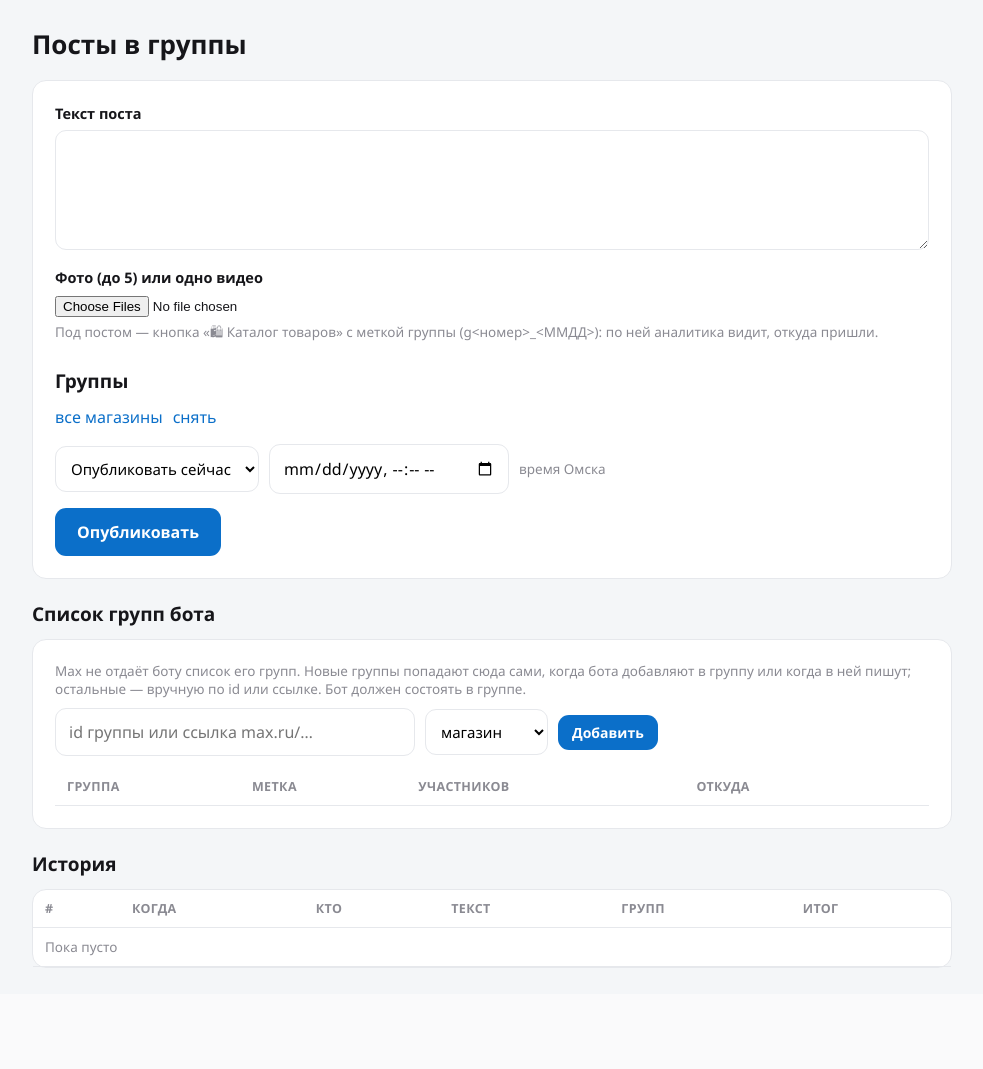
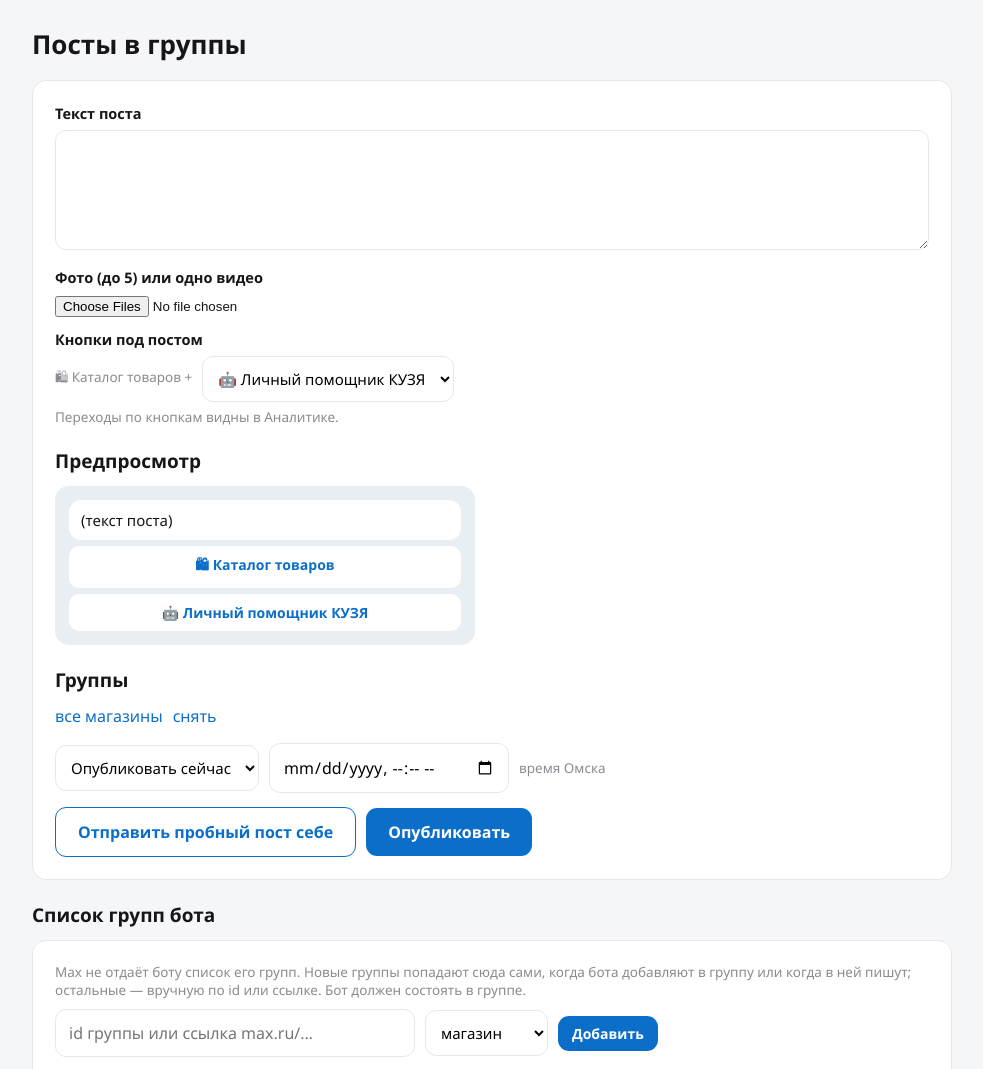
Before and after one commit to 9885710-droid/kuzya-admin, a FastAPI app: template app/templates/posts.html in a window 1280 px wide. Shown: the top 1069 px of the page, without its empty margins (148-1131 px from the left). Before the commit the page ends 968 px from the top, so only its background shows below. Run offline with FastAPI, Linux system fonts and the light colour scheme; the template is opened without the code that fills it, so the values that code supplies are empty; parts of the project's set-up code (start-up, migrations or seed data) failed here and were passed over.

Commit message:
Посты: две кнопки с меткой группы (Каталог + Личный помощник / Привязать карту), предпросмотр в виде сообщения Max, пробный пост себе; без технической подсказки про метку
Co-Authored-By: Claude Opus 5.5 <noreply@anthropic.com>

```diff
--- a/app/main.py
+++ b/app/main.py
@@ -121,6 +121,7 @@ CREATE TABLE IF NOT EXISTS kuzya_bot_chats (
 CREATE TABLE IF NOT EXISTS kuzya_scheduled_posts (
   id BIGSERIAL PRIMARY KEY, text TEXT, media JSONB, groups JSONB, run_at TIMESTAMPTZ, status TEXT NOT NULL,
   created_by TEXT, published_at TIMESTAMPTZ, result JSONB, created_at TIMESTAMPTZ NOT NULL DEFAULT NOW());
+ALTER TABLE IF EXISTS kuzya_scheduled_posts ADD COLUMN IF NOT EXISTS btn2 TEXT;
 CREATE TABLE IF NOT EXISTS kuzya_post_tags (
   tag TEXT PRIMARY KEY, chat_id BIGINT, title TEXT, post_id BIGINT, created_at TIMESTAMPTZ NOT NULL DEFAULT NOW());
 CREATE TABLE IF NOT EXISTS kuzya_loyalty_bindings (
@@ -680,8 +681,15 @@ def post_tag(number):
     return f"g{number}_{datetime.now(timezone(timedelta(hours=3))):%m%d}"     # метка по МСК, как у прежнего бота
 
 
-def post_keyboard(tag):
-    return maxbot.link_keyboard([[("🛍 Каталог товаров", f"https://max.ru/{BOT_USERNAME}?startapp={tag}")]])
+# вторая кнопка под постом (запрос Николая 07.11, как до аварии): чат с помощником или сразу привязка карты;
+# обе стартуют бота с меткой группы — аналитика видит источник (card_<метка> бот ведёт в карточный сценарий)
+POST_BTN2 = {"assistant": ("🤖 Личный помощник КУЗЯ", "{tag}"), "card": ("💳 Привязать карту", "card_{tag}")}
+
+
+def post_keyboard(tag, btn2="assistant"):
+    title, start = POST_BTN2.get(btn2, POST_BTN2["assistant"])
+    return maxbot.link_keyboard([[("🛍 Каталог товаров", f"https://max.ru/{BOT_USERNAME}?startapp={tag}")],
+                                 [(title, f"https://max.ru/{BOT_USERNAME}?start={start.format(tag=tag)}")]])
 
 
 async def add_chat(ref, by, source="manual", kind="shop"):
@@ -738,13 +746,13 @@ async def posts_chat_toggle(request: Request, chat_id: int):
     return RedirectResponse("/posts", status_code=303)
 
 
-async def publish(post_id, text, media, groups):
+async def publish(post_id, text, media, groups, btn2="assistant"):
     atts = await upload_all(media)
     results = []
     for g in groups:
         tag = post_tag(g["number"])
         try:
-            await maxbot.send(chat_id=g["chat_id"], text=text, attachments=atts + [post_keyboard(tag)])
+            await maxbot.send(chat_id=g["chat_id"], text=text, attachments=atts + [post_keyboard(tag, btn2)])
             await qx("INSERT INTO kuzya_post_tags(tag, chat_id, title, post_id) VALUES ($1,$2,$3,$4) ON CONFLICT (tag) DO UPDATE "
                      "SET post_id=EXCLUDED.post_id", tag, g["chat_id"], g["title"], post_id)
             results.append({"title": g["title"], "ok": True})
@@ -759,7 +767,7 @@ async def publish(post_id, text, media, groups):
 
 @app.post("/api/posts/publish")
 async def posts_publish(request: Request, text: str = Form(""), groups: list[str] = Form([]), when: str = Form("now"),
-                        run_at: str = Form(""), files: list[UploadFile] = File([])):
+                        run_at: str = Form(""), btn2: str = Form("assistant"), files: list[UploadFile] = File([])):
     u = await current_user(request)
     if not u: return JSONResponse({"ok": False}, status_code=401)
     media, err = await save_media(files)
@@ -774,14 +782,38 @@ async def posts_publish(request: Request, text: str = Form(""), groups: list[str
         try: run_utc = datetime.strptime(run_at, "%Y-%m-%dT%H:%M").replace(tzinfo=OMSK).astimezone(timezone.utc)
         except ValueError: return {"ok": False, "error": "Неверные дата и время"}
         if run_utc < datetime.now(timezone.utc): return {"ok": False, "error": "Время уже прошло"}
-    pid = await qv("INSERT INTO kuzya_scheduled_posts(text, media, groups, run_at, status, created_by) VALUES ($1,$2,$3,$4,$5,$6) RETURNING id",
-                   text, media, targets, run_utc or datetime.now(timezone.utc), "queued" if run_utc else "running", u["login"])
+    btn2 = btn2 if btn2 in POST_BTN2 else "assistant"
+    pid = await qv("INSERT INTO kuzya_scheduled_posts(text, media, groups, run_at, status, created_by, btn2) VALUES ($1,$2,$3,$4,$5,$6,$7) RETURNING id",
+                   text, media, targets, run_utc or datetime.now(timezone.utc), "queued" if run_utc else "running", u["login"], btn2)
     await log_action(u["login"], "post_" + ("schedule" if run_utc else "publish"), f"#{pid}: {len(targets)} групп", client_ip(request))
     if run_utc:
         return {"ok": True, "message": f"Пост #{pid} запланирован на {fmt(run_utc)} (Омск), групп: {len(targets)}"}
-    res = await publish(pid, text, media, targets)
+    res = await publish(pid, text, media, targets, btn2)
     ok = sum(r["ok"] for r in res)
     return {"ok": ok > 0, "message": f"Опубликовано: {ok} из {len(res)}", "results": res}
+
+
+@app.post("/api/posts/test")
+async def posts_test(request: Request, text: str = Form(""), groups: list[str] = Form([]), btn2: str = Form("assistant"),
+                     files: list[UploadFile] = File([])):
+    """Пробный пост себе в личку — тот же текст, медиа и кнопки (метка первой выбранной группы), в группы не уходит."""
+    u = await current_user(request)
+    if not u: return JSONResponse({"ok": False}, status_code=401)
+    if not u["max_uid"]:
+        return {"ok": False, "error": "Не задан ваш Max uid — администратор заполняет его в «Пользователях»"}
+    media, err = await save_media(files)
+    if err: return {"ok": False, "error": err}
+    if not text.strip() and not media: return {"ok": False, "error": "Пустой пост"}
+    ids = [int(g) for g in groups if re.fullmatch(r"-?\d+", g)]
+    first = await q1("SELECT number FROM kuzya_bot_chats WHERE chat_id = ANY($1) ORDER BY number LIMIT 1", ids) if ids else None
+    try:
+        atts = await upload_all(media)
+        await maxbot.send(user_id=u["max_uid"], text=text.strip(),
+                          attachments=atts + [post_keyboard(post_tag(first["number"] if first else 0), btn2)])
+    except Exception as e:
+        return {"ok": False, "error": f"Не ушло: {str(e)[:150]}"}
+    await log_action(u["login"], "post_test", f"btn2={btn2}", client_ip(request))
+    return {"ok": True, "message": "Пробный пост отправлен вам в Max — так он будет выглядеть в группе."}
 
 
 async def scheduler_loop():
@@ -790,7 +822,7 @@ async def scheduler_loop():
         try:
             for r in await q("""UPDATE kuzya_scheduled_posts SET status='running' WHERE id IN (SELECT id FROM kuzya_scheduled_posts
                                 WHERE status='queued' AND run_at <= NOW() ORDER BY run_at LIMIT 3) RETURNING *"""):
-                await publish(r["id"], r["text"] or "", r["media"] or [], r["groups"] or [])
+                await publish(r["id"], r["text"] or "", r["media"] or [], r["groups"] or [], r["btn2"] or "assistant")
         except Exception as e:
             log.warning("scheduler: %s", e)
         await asyncio.sleep(30)
@@ -798,7 +830,7 @@ async def scheduler_loop():
 
 # ═══════════════════════════════ аналитика ═══════════════════════════════
 
-SRC_GROUP_RE = re.compile(r"^g(\d+)_(\d{2})(\d{2})$")
+SRC_GROUP_RE = re.compile(r"^(card_)?g(\d+)_(\d{2})(\d{2})$")
 SRC_SHARE_RE = re.compile(r"^share_(\d+)(?:_|$)")
 
 
@@ -818,9 +850,11 @@ async def label_sources(raw):
         if not src:
             key, label = "self", "Пришли сами (поиск в Max, прямая ссылка)"
         elif m := SRC_GROUP_RE.match(src):
-            num, dd = int(m.group(1)), f"{m.group(3)}.{m.group(2)}"
+            num, dd = int(m.group(2)), f"{m.group(4)}.{m.group(3)}"
             title = chats.get(num)
             key, label = "posts", (f"Пост в группе «{title}» от {dd}" if title else f"Пост в группе №{num} от {dd}")
+            if m.group(1):
+                label += " — кнопка «Привязать карту»"
         elif m := SRC_SHARE_RE.match(src):
             pid = int(m.group(1))
             key, label = "share", f"Поделились товаром: {prods.get(pid) or f'товар №{pid} (нет в каталоге)'}"
--- a/app/templates/posts.html
+++ b/app/templates/posts.html
@@ -5,20 +5,33 @@
   <label class="fld">Текст поста</label><textarea name="text" maxlength="4000"></textarea>
   <div style="height:12px"></div>
   <label class="fld">Фото (до 5) или одно видео</label>
-  <input type="file" name="files" multiple accept="image/jpeg,image/png,image/webp,image/gif,video/mp4,video/quicktime,video/webm">
-  <p class="muted" style="margin-top:6px">Под постом — кнопка «🛍 Каталог товаров» с меткой группы (g&lt;номер&gt;_&lt;ММДД&gt;): по ней аналитика видит, откуда пришли.</p>
+  <input type="file" name="files" id="files" multiple accept="image/jpeg,image/png,image/webp,image/gif,video/mp4,video/quicktime,video/webm">
+  <div style="height:12px"></div>
+  <label class="fld">Кнопки под постом</label>
+  <div class="row"><span class="muted">🛍 Каталог товаров +</span>
+    <select name="btn2" id="btn2"><option value="assistant">🤖 Личный помощник КУЗЯ</option><option value="card">💳 Привязать карту</option></select></div>
+  <p class="muted" style="margin-top:6px">Переходы по кнопкам видны в Аналитике.</p>
+  <h2>Предпросмотр</h2>
+  <div style="background:#e9eef3;border-radius:14px;padding:14px;max-width:420px">
+    <div style="background:#fff;border-radius:12px;overflow:hidden">
+      <div id="pv-media"></div>
+      <div id="pv-text" style="padding:10px 12px;white-space:pre-wrap;word-wrap:break-word;font-size:15px"></div>
+    </div>
+    <div id="pv-btns" style="margin-top:6px;display:grid;gap:6px"></div>
+  </div>
   <h2>Группы</h2>
   <div class="row" style="margin-bottom:8px"><a href="#" onclick="document.querySelectorAll('.g').forEach(x=>x.checked=x.dataset.kind=='shop');return false">все магазины</a>
     <a href="#" onclick="document.querySelectorAll('.g').forEach(x=>x.checked=false);return false">снять</a></div>
   {% for c in chats if c.active %}
   <label style="display:block;padding:5px 0"><input type="checkbox" class="g" name="groups" value="{{ c.chat_id }}" data-kind="{{ c.kind }}">
-    {{ c.title }} <span class="muted">· g{{ c.number }} · {{ c.participants or '?' }} уч.{{ ' · служебная' if c.kind=='service' }}</span></label>
+    {{ c.title }} <span class="muted">· {{ c.participants or '?' }} уч.{{ ' · служебная' if c.kind=='service' }}</span></label>
   {% endfor %}
   <div class="row" style="margin-top:16px">
     <select name="when" id="when"><option value="now">Опубликовать сейчас</option><option value="schedule">Запланировать</option></select>
     <input type="datetime-local" name="run_at" min="{{ now }}" style="max-width:240px"> <span class="muted">время Омска</span>
   </div>
-  <div class="row" style="margin-top:14px"><button class="btn" id="go">Опубликовать</button></div>
+  <div class="row" style="margin-top:14px"><button class="btn ghost" id="test">Отправить пробный пост себе</button>
+    <button class="btn" id="go">Опубликовать</button></div>
   <div id="note"></div>
 </form>
 
@@ -51,6 +64,35 @@
 </table></div>
 <script>
 const f = document.getElementById('f'), note = document.getElementById('note');
+// предпросмотр: как пост выглядит в Max — фото/галерея или видео, текст, кнопки (тексты — через textContent)
+function preview() {
+  document.getElementById('pv-text').textContent = f.text.value || '(текст поста)';
+  const m = document.getElementById('pv-media'); m.innerHTML = '';
+  const fs = [...document.getElementById('files').files];
+  if (fs.length) {
+    const grid = document.createElement('div');
+    grid.style.cssText = 'display:grid;gap:2px;grid-template-columns:' + (fs.length > 1 ? '1fr 1fr' : '1fr');
+    for (const x of fs) {
+      const el = document.createElement(x.type.startsWith('video/') ? 'video' : 'img');
+      el.src = URL.createObjectURL(x); el.style.cssText = 'width:100%;display:block;max-height:260px;object-fit:cover';
+      if (el.tagName === 'VIDEO') el.controls = true;
+      grid.appendChild(el);
+    }
+    m.appendChild(grid);
+  }
+  const b = document.getElementById('pv-btns'); b.innerHTML = '';
+  for (const t of ['🛍 Каталог товаров', document.getElementById('btn2').selectedOptions[0].textContent]) {
+    const d = document.createElement('div'); d.textContent = t;
+    d.style.cssText = 'background:#fff;border-radius:10px;padding:9px;text-align:center;color:var(--blue);font-weight:700;font-size:14px';
+    b.appendChild(d);
+  }
+}
+f.addEventListener('input', preview); f.addEventListener('change', preview); preview();
+document.getElementById('test').onclick = async () => {
+  const b = document.getElementById('test'); b.disabled = true; note.className = 'note ok'; note.textContent = 'Отправляем пробный пост…';
+  let r; try { r = await (await fetch('/api/posts/test', {method:'POST', body:new FormData(f)})).json(); } catch (e) { r = {ok:false, error:String(e)}; }
+  b.disabled = false; note.className = 'note ' + (r.ok ? 'ok' : 'err'); note.textContent = r.ok ? r.message : r.error;
+};
 document.getElementById('go').onclick = async () => {
   const n = f.querySelectorAll('.g:checked').length;
   if (!n) { note.className = 'note err'; note.textContent = 'Выберите группы'; return; }
```
